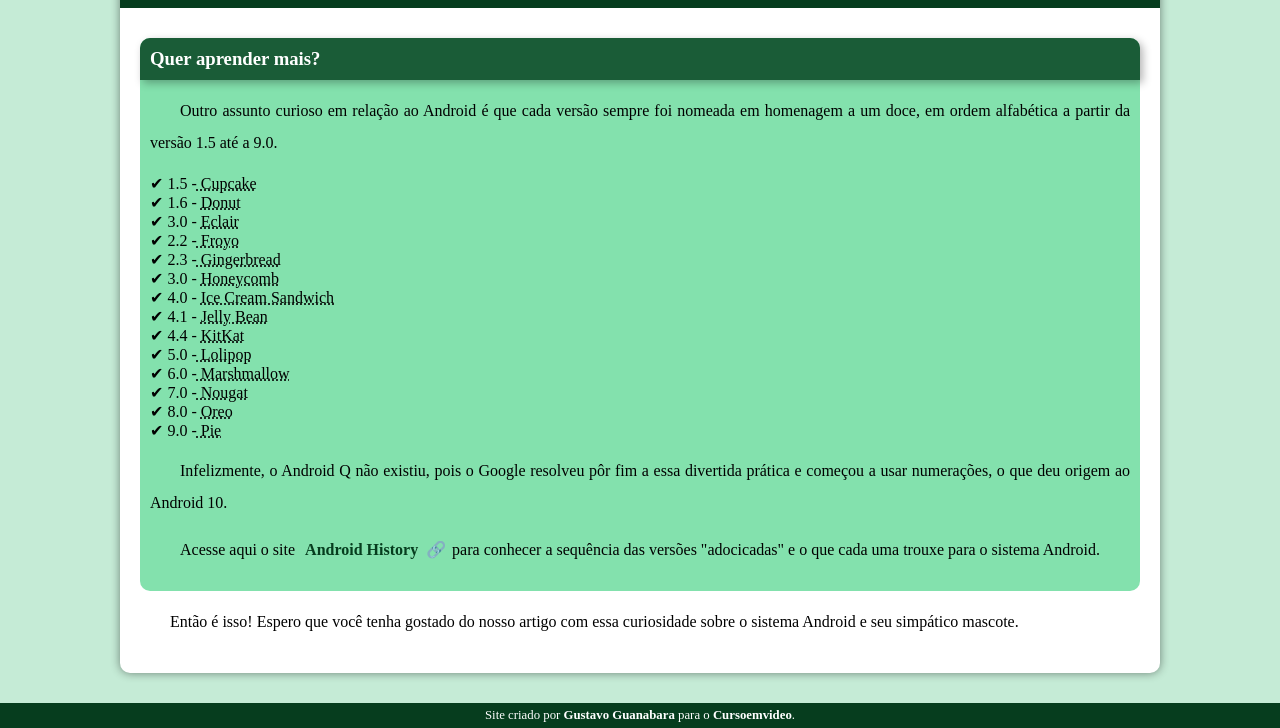
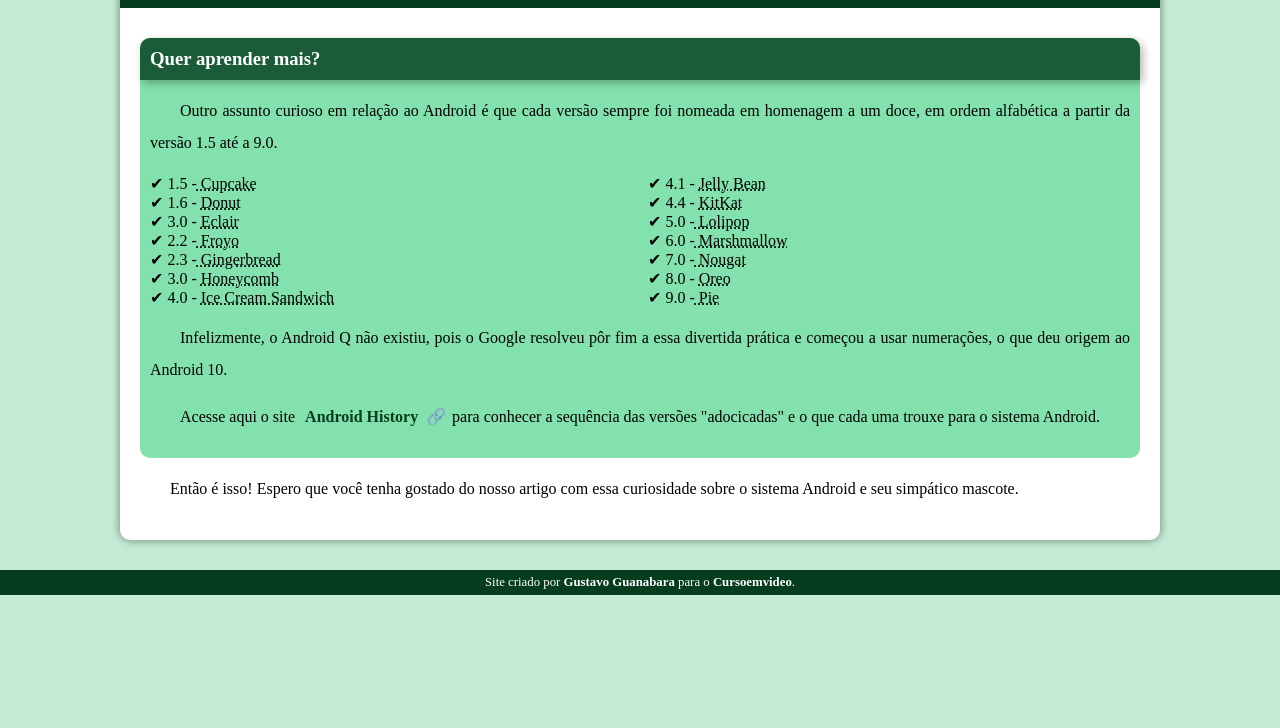
Before and after one commit to alinegoncalvess/projeto-android, a plain HTML site: page index.html in a window 1280 px wide. Shown: the part 2442-3170 px from the top of the page. After the commit the page ends 3037 px from the top, so only its background shows below. Drawn offline with Linux system fonts and the light colour scheme.

Commit message:
Update style.css

```diff
--- a/style/style.css
+++ b/style/style.css
@@ -179,11 +179,10 @@ aside > h3 {
     box-shadow: 3px 3px 8px rgba(0, 0, 0, 0.295);
 }
 
-aside > ul li{
+aside > ul {
     list-style-type: '\2714\00a0';
     list-style-position: inside;
     columns: 2;
-   text-decoration: none;
 }
 footer {
     background-color: var(--cor5);
```
